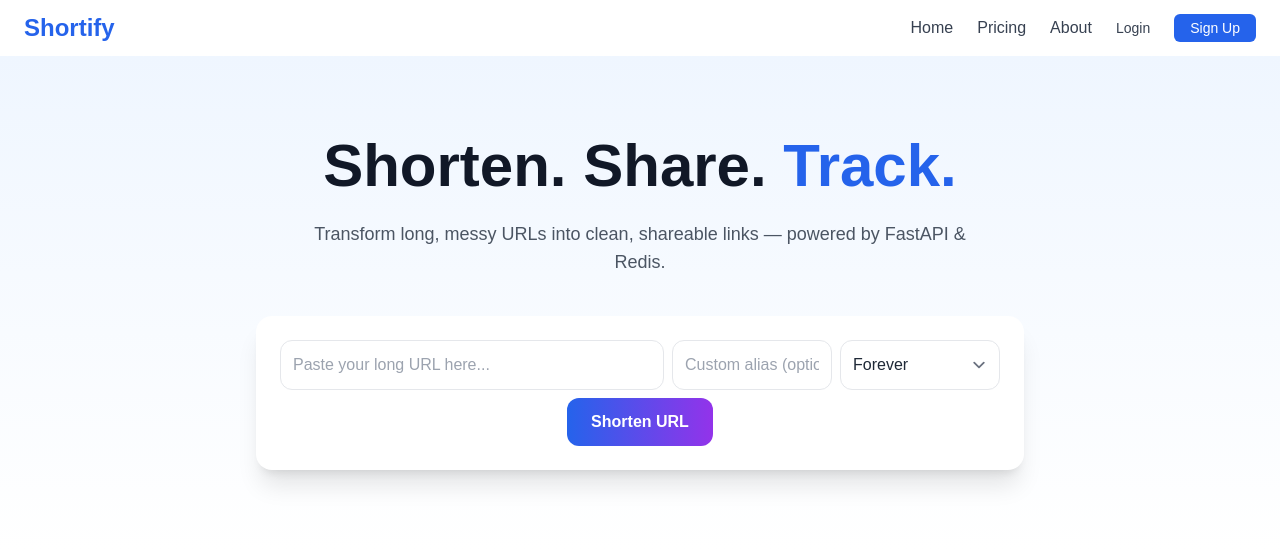
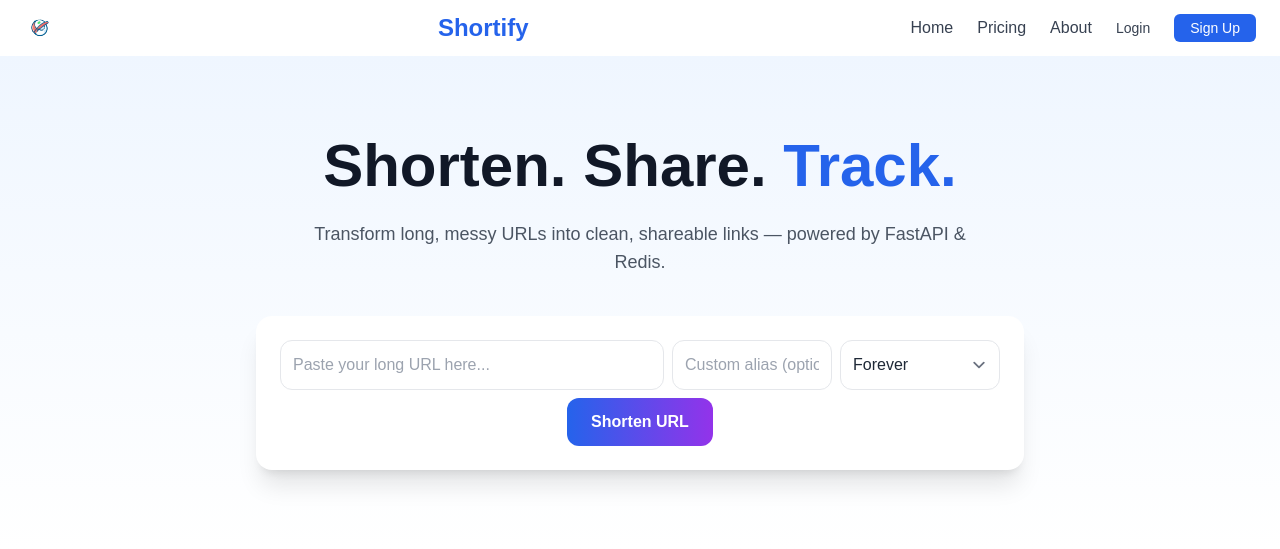
Before and after one commit to sk3577311/Pro_URL_Shortener, a FastAPI app: page / in a window 1280 px wide. Shown: the top 549 px of the page. Run offline with FastAPI, Linux system fonts and the light colour scheme; some libraries are stand-ins or nearby versions.

Commit message:
15/10/2025 13

```diff
--- a/templates/base.html
+++ b/templates/base.html
@@ -14,13 +14,14 @@
 
   <link rel="stylesheet" href="{{ url_for('static', path='css/base.css') }}" />
   <link rel="stylesheet" href="{{ url_for('static', path='css/index.css') }}" />
-  <link rel="shortcut icon" href="{{ url_for('static', path='img/icon.png') }}" type="image/x-icon">
+  <link rel="icon" href="{{ url_for('static', path='img/icon.png') }}" type="image/png">
 </head>
 <body class="antialiased text-gray-800 bg-gray-50 flex flex-col min-h-screen">
 
   <!-- NAVBAR -->
   <header class="bg-white shadow">
     <div class="container mx-auto px-6 py-3 flex items-center justify-between">
+      <img src="{{ url_for('static', path='img/icon.png') }}" alt="Shortly Logo" class="h-8 w-8" />
       <a href="/" class="text-2xl font-extrabold text-blue-600">Shortify</a>
       <nav class="hidden md:flex gap-6 items-center">
         <a href="/" class="text-gray-700 hover:text-blue-600">Home</a>
```
